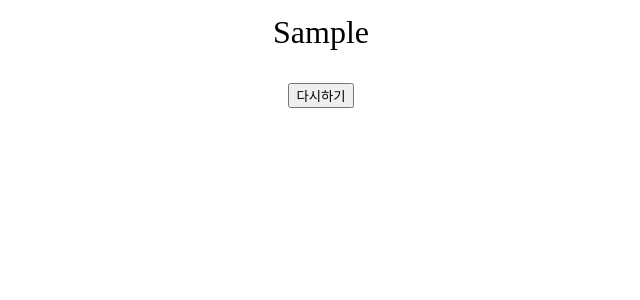
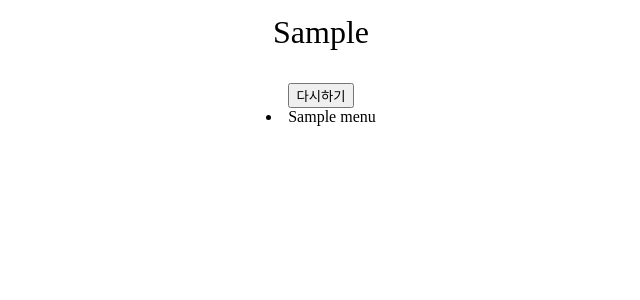
Before and after one commit to Kogoon/simsim, a Flask app: template templates/lunch.html in a window 1280 px wide. Shown: the part 192-492 px from the top of the page, without its empty margins (319-959 px from the left). Run offline with Flask 2, Linux system fonts and the light colour scheme; the template is opened without the code that fills it: most values are stand-ins (such as "Sample title", 1, 10 or a date in 2020).

Commit message:
Add extran funcs.

```diff
--- a/main.py
+++ b/main.py
@@ -1,21 +1,26 @@
-from flask import Flask, render_template
+from flask import Flask, render_template, request
 
 import random
 
 app = Flask(__name__)
 
-
-def menu_choice():
-		lunch_list = ["마라탕", "맥도날드", "인도카레", "육수당", "돈카츠", "서브웨이", "라멘", "초밥"]
+def menu_choice(lunch_list):
 		menu = random.sample(lunch_list, k=1)
 
 		return menu
 
 @app.route('/', methods = ['GET'])
 def lunch():
-		menu = "".join(menu_choice())
+		lunch_list = ["마라탕", "맥도날드", "인도카레", "육수당", "돈카츠", "서브웨이", "라멘", "초밥"]
 
-		return render_template('lunch.html', lunch_menu=menu)
+		if request.methods == "GET":
+
+				menu = "".join(menu_choice(lunch_list))
+
+				return render_template('lunch.html', lunch_menu=menu, lunch_menus=lunch_list)
+
+		elif request.methods == "POST":
+				pass
 
 
 if __name__ == '__main__':
--- a/templates/lunch.html
+++ b/templates/lunch.html
@@ -1,5 +1,5 @@
 <!DOCTYPE html>
-<html>
+<html lang="ko">
   <head>
 		<meta charset="UTF-8">
     <title>점심뭐먹지?</title>
@@ -10,6 +10,10 @@
 			<h1>오늘 점심 뭐 먹지?</h1>
 			<p> {{ lunch_menu }}</p>
 			<a href="{{ url_for('lunch') }}"><button>다시하기</button></a>
+
+			{% for menu in lunch_menus %}
+			<li>{{ menu }}</li>
+			{% endfor %}
 		<div>
   </body>
 </html>
```
Also changed, not shown: db.py (added, +10 -0 lines), 1 other file.
